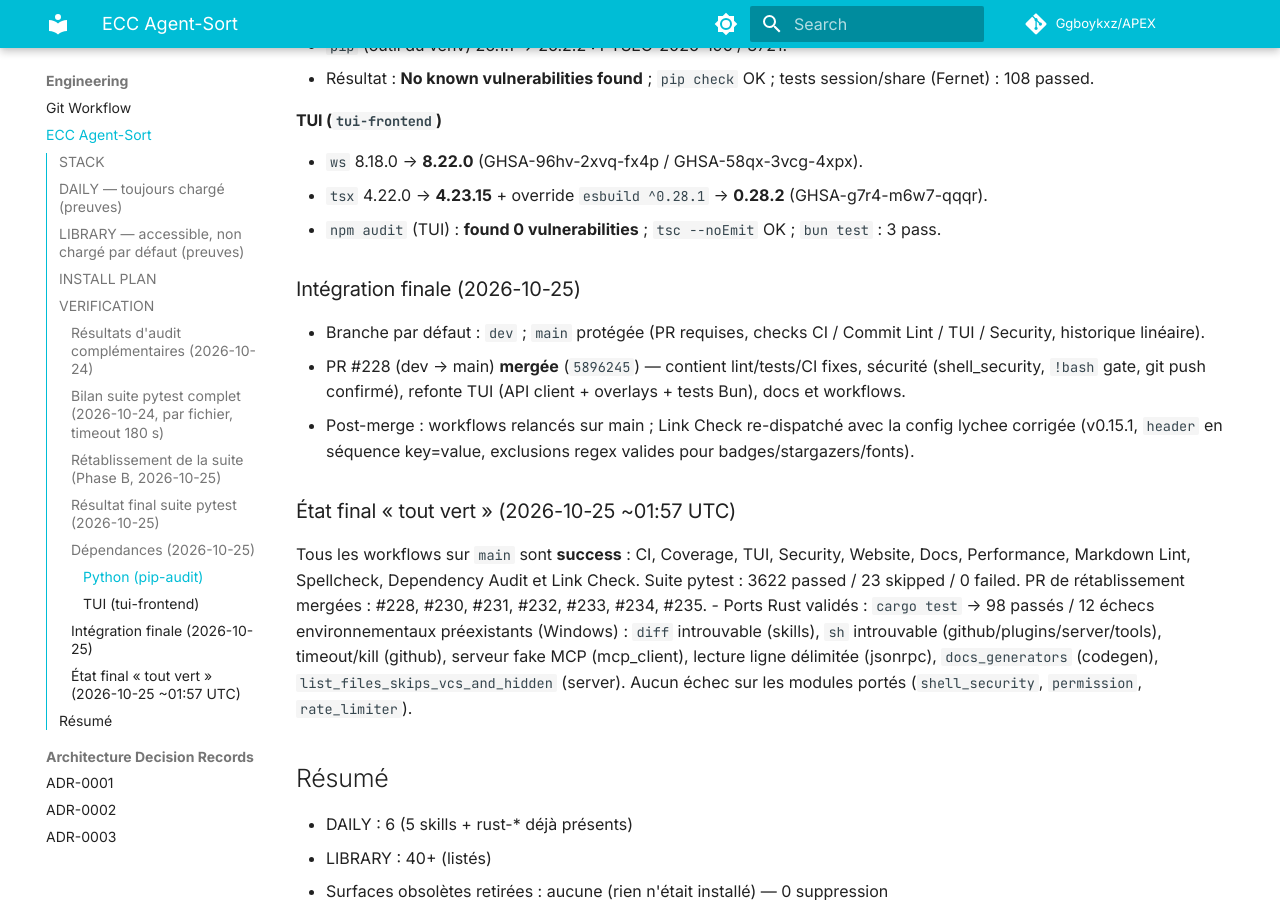
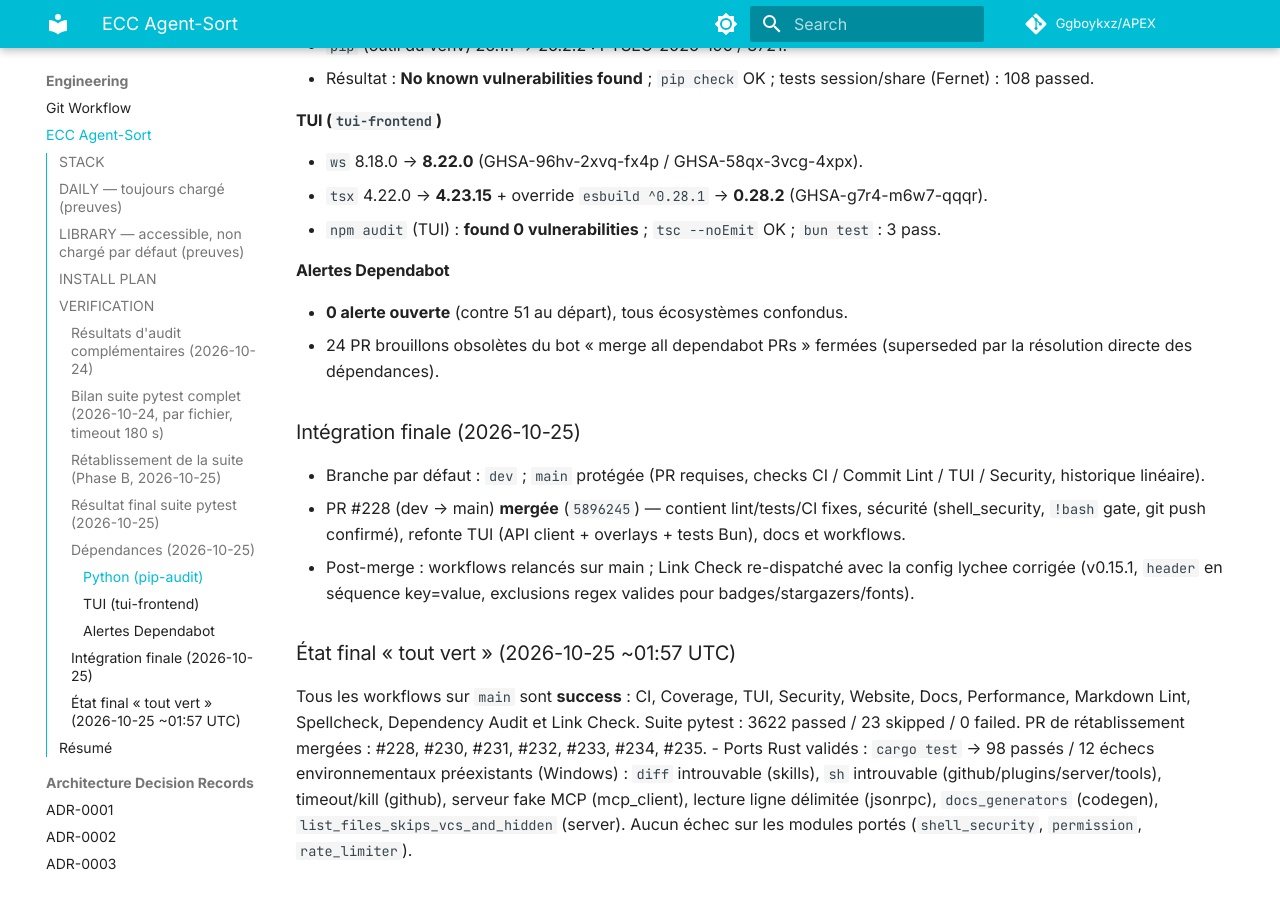
Before and after one commit to Ggboykxz/APEX, an MkDocs documentation site: the page built from docs/ecc-agent-sort.md, in a window 1280 px wide and 900 px high, scrolled down 4997 px. Built offline with MkDocs 1.6.1 and Material for MkDocs 9.7.7, drawn with Linux system fonts in a browser that asks for light colours; comment, search, counter and statistics services are not loaded; the version menu is left out.

Commit message:
docs: record zero dependency alerts and stale bot PR cleanup

```diff
--- a/docs/ecc-agent-sort.md
+++ b/docs/ecc-agent-sort.md
@@ -164,6 +164,12 @@ Les 23 skips sont documentés et motivés (POSIX-only / chmod / watchdog absent)
 - `npm audit` (TUI) : **found 0 vulnerabilities** ; `tsc --noEmit` OK ;
   `bun test` : 3 pass.
 
+#### Alertes Dependabot
+
+- **0 alerte ouverte** (contre 51 au départ), tous écosystèmes confondus.
+- 24 PR brouillons obsolètes du bot « merge all dependabot PRs » fermées
+  (superseded par la résolution directe des dépendances).
+
 ### Intégration finale (2026-10-25)
 
 - Branche par défaut : `dev` ; `main` protégée (PR requises, checks CI /
```
